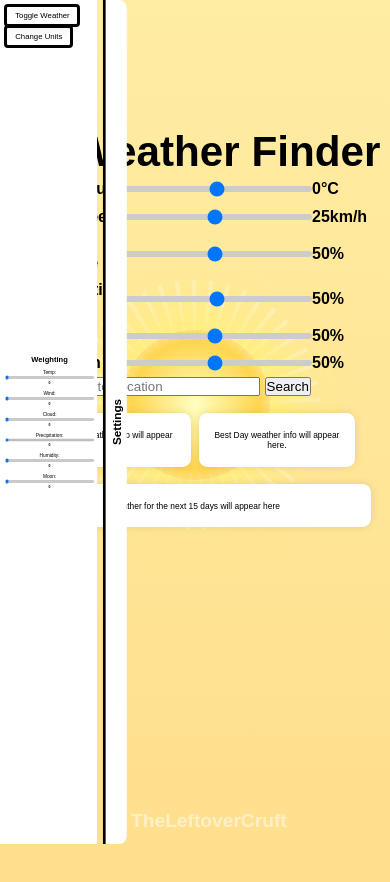
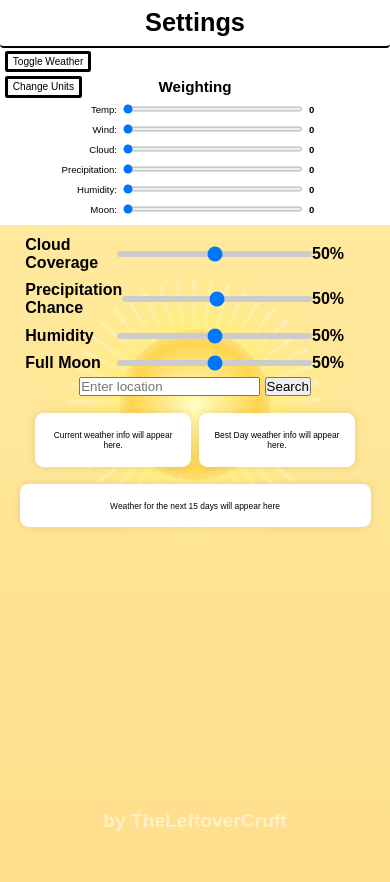
Before and after one commit to TheLeftoverCruft/Weather-App, a plain HTML site: page index.html in a window 390 px wide. Both pictures are taken after a click on the element "Settings". Drawn offline with Linux system fonts and the light colour scheme.

Commit message:
Add files via upload

```diff
--- a/index.html
+++ b/index.html
@@ -9,10 +9,11 @@
 </head>
 <body>
   <div id="sidebar" class="sidebar bar">
-    <button class="toggle-btn" onclick="toggleWeather()">Toggle Weather</button>
-    <button class="toggle-btn" id="change-unit" onclick="setUnits()">Change Units</button>
     <div class="container">
+
       <div class="slider-column">
+        <button class="toggle-btn" onclick="toggleWeather()">Toggle Weather</button>
+        <button class="toggle-btn" id="change-unit" onclick="setUnits()">Change Units</button>
         <h2>Weighting</h2>
         <div class="weightslider">
           <label for="tempweightslider">Temp:</label>
@@ -53,6 +54,54 @@
     </div>
     <h2 id="settings_title" class="bar_title" onclick="toggleBar('sidebar')">Settings</h2>
   </div>
+  <div id="topbar" class="topbar bar">
+    <h2 id="settings_title" class="bar_title" onclick="toggleBar('topbar')">Settings</h2>
+    <div class="container">
+
+
+      <div class="slider-column">
+        <button class="toggle-btn" onclick="toggleWeather()">Toggle Weather</button>
+        <button class="toggle-btn" id="change-unit" onclick="setUnits()">Change Units</button>
+        <h2>Weighting</h2>
+        <div class="weightslider">
+          <label for="tempweightslider">Temp:</label>
+          <input type="range" id="tempweightslider" class="weight_slider" autocomplete="off" min="0" max="10" step="1" value="0">
+          <span id="tempweightvalue">0</span>
+        </div>
+
+        <div class="weightslider">
+          <label for="windweightslider">Wind:</label>
+          <input type="range" id="windweightslider" class="weight_slider" autocomplete="off" min="0" max="10" step="1" value="0">
+          <span id="windweightvalue">0</span>
+        </div>
+
+        <div class="weightslider">
+          <label for="cloudweightslider">Cloud:</label>
+          <input type="range" id="cloudweightslider" class="weight_slider" autocomplete="off" min="0" max="10" step="1" value="0">
+          <span id="cloudweightvalue">0</span>
+        </div>
+
+        <div class="weightslider">
+          <label for="rainweightslider">Precipitation:</label>
+          <input type="range" id="rainweightslider" class="weight_slider" autocomplete="off" min="0" max="10" step="1" value="0">
+          <span id="rainweightvalue">0</span>
+        </div>
+
+        <div class="weightslider">
+          <label for="humidweightslider">Humidity:</label>
+          <input type="range" id="humidityweightslider" class="weight_slider" autocomplete="off" min="0" max="10" step="1" value="0">
+          <span id="humidweightvalue">0</span>
+        </div>
+
+        <div class="weightslider">
+          <label for="moonweightslider">Moon:</label>
+          <input type="range" id="moonweightslider" class="weight_slider" autocomplete="off" min="0" max="10" step="1" value="0">
+          <span id="moonweightvalue">0</span>
+        </div>
+      </div>
+    </div>
+
+  </div>
 
 
   <div id="weather" class="weather-animation-container sun-bg">
--- a/weather.css
+++ b/weather.css
@@ -76,6 +76,7 @@ input, button {
 }
  /* sidebar */
  #sidebar {
+
   position: fixed;
   top: 0;
   left: -25vh;
@@ -156,6 +157,10 @@ span {
   min-width: 40px;
   text-align: left;
   font-weight: bold;
+}
+
+.topbar {
+  display: none;
 }
 
   /* slider */
@@ -552,98 +557,104 @@ input[type=number] {
   width: 5vh;
   border: 0.1vh solid #999;
   padding: 0.1vh;
+
 }
  /* sidebar */
- #sidebar {
+/* Sidebar initially collapsed so only the title is visible */
+/* FULL topbar initially hidden above the screen */
+#topbar {
+  display: flex;
+  flex-direction: column;
+  align-items: center;
+  justify-content: flex-start;
+  position: fixed;
+  top: -100vh; /* hidden above view */
+  left: 0;
+  width: 100vw;
+  background: #ffffff;
+  color: rgb(0, 0, 0);
+  transition: top 0.3s ease;
+  z-index: 99; /* below title */
+  padding-top: 8vh; /* create space for title bar */
+}
+
+/* When .open is added, slide entire bar (title + sliders) into view */
+#topbar.open {
+  top: 0;
+}
+
+/* Title is at the top of the bar and always visible when open */
+#settings_title {
   position: fixed;
   top: 0;
-  left: -25vw;
-  width: 25vw;
-  height: 100%;
-  background: #ffffff;
-  color: rgb(0, 0, 0);
-  transition: left 0.2s;
-  display: flex; /* Flexbox layout */
-  flex-direction: row; /* Horizontal layout */
-  align-items: center;
-  font-size: 3vw;
-
+  left: 0;
+  width: 100vw;
+  margin: 0;
+  font-size: 3vh;
+  text-align: center;
+  padding: 1vh;
+  background-color: #ffffff;
+  border-bottom: 2px solid #000;
+  border-radius: 0 0 1vw 1vw;
+  z-index: 100;
+  cursor: pointer;
 }
 
-#sidebar.open {
-  left: 0;
-}
-
-#settings_title {
-  writing-mode: vertical-rl;
-  transform: rotate(180deg);
-  text-align: center;
-  font-size: 3vw;
-  padding-right: 1vw;
-  background-color: #ffffff;
-  border-right: #000 solid;
-  border-radius: 2vw  0vw 0vw 2vw;
-  height: 100%;
-  display: flex;
-  align-items: center;
-  justify-content: center;
-  padding-left: 1vw;
-  margin: 0;
-  margin-left: 2vw;
-}
-
-.bar_title:hover {
-  cursor: pointer;
-}
-.bar {
-  z-index: 3;
-}
-
-
+/* Slider container inside the bar */
 .container {
-  margin-left: 2vh;
-  zoom: 30%;
-  height: 100%;
+  zoom: 60%;
+  width: 100%;
   display: flex;
   justify-content: center;
-  align-items: center;
+  padding: 2vh 0;
 }
 
 .slider-column {
   display: flex;
   flex-direction: column;
-  gap: 20px;
+  gap: 15px;
+  align-items: center;
 }
 
-.slider-row {
+.weightslider {
   display: flex;
   align-items: center;
-  gap: 15px;
+  justify-content: center;
+  gap: 10px;
+  width: 100%;
 }
 
-label {
+.weightslider label {
   min-width: 100px;
   text-align: right;
-  font-size: 1rem;
 }
 
-input[type="range"] {
+.weightslider input[type="range"] {
   width: 300px;
 }
 
-span {
+.weightslider span {
   min-width: 40px;
   text-align: left;
   font-weight: bold;
 }
 
+
+
+#sidebar {
+  display: none;
+}
+
+
+
+
   /* Button */
   .toggle-btn {
     position: absolute;
-    top: 1vw;
-    left: 1vw;
+    top: 10vh;
+    left: 1vh;
     padding: 1vw 2vw;
-    font-size: 2vw;
+    font-size: 2vh;
     background: #ffffffbb;
     border: solid #000000;
     border-radius: 1vw;
@@ -653,7 +664,7 @@ span {
   }
 
   #change-unit {
-    top: 3vh;
+    top: 15vh;
   }
 
   /* Bottom Text */
```
